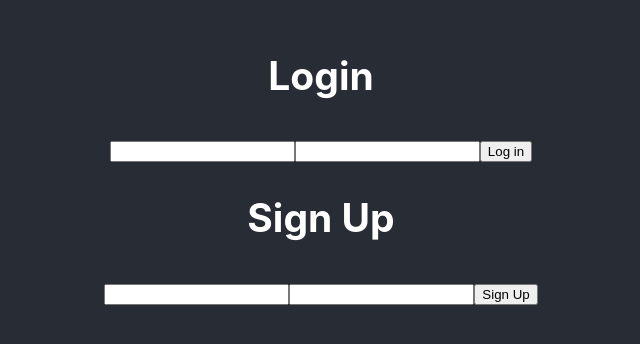
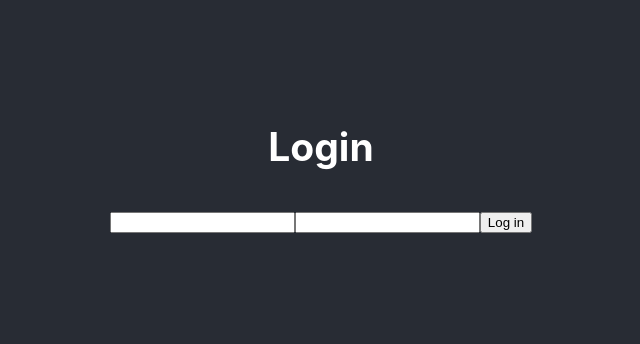
Before and after one commit to clinical-trial-finder/ClinicalTrialFinder-FE, a React (Create React App) app in the folder clinicaltrialfinder/: page / in a window 1280 px wide. Shown: the part 238-582 px from the top of the page, without its empty margins (319-959 px from the left). Built offline with nearby package versions, Linux system fonts and the light colour scheme.

Commit message:
Components receiving data

```diff
--- a/clinicaltrialfinder/src/App.js
+++ b/clinicaltrialfinder/src/App.js
@@ -8,16 +8,13 @@ import TrialsList from "./components/TrialsList";
 import SignUp from "./components/SignUp";
 
 function App() {
-  console.log("hello1");
   return (
     <Router>
       <div className="App">
         <div className="App-header">
-          <h2>Login</h2>
-          <Route path="/" component={Login} />
+          <Route exact path="/" component={Login} />
           <PrivateRoute path="/protected" component={TrialsList} />
-          <h2>Sign Up</h2>
-          <Route path="/" component={SignUp} />
+          <Route path="/signup" component={SignUp} />
         </div>
       </div>
     </Router>
--- a/clinicaltrialfinder/src/actions/index.js
+++ b/clinicaltrialfinder/src/actions/index.js
@@ -46,8 +46,8 @@ export const FETCH_DATA_FAILURE = "FETCH_DATA_FAILURE";
 export const getData = data => dispatch => {
   console.log("getData start", data); // don't know what data looks like
   dispatch({ type: FETCH_DATA_START });
-  axios
-    .get("https://clinical-trial-finder.herokuapp.com/temp")
+  return axiosWithAuth()
+    .get("https://clinical-trial-finder.herokuapp.com/studies")
     .then(res => {
       console.log(res);
       dispatch({ type: FETCH_DATA_SUCCESS, payload: res.data }); // find out what payload is set to
--- a/clinicaltrialfinder/src/components/Login.js
+++ b/clinicaltrialfinder/src/components/Login.js
@@ -33,6 +33,7 @@ class Login extends React.Component {
   render() {
     return (
       <div>
+        <h2>Login</h2>
         <form onSubmit={this.login}>
           <input
             type="text"
--- a/clinicaltrialfinder/src/components/SignUp.js
+++ b/clinicaltrialfinder/src/components/SignUp.js
@@ -25,7 +25,7 @@ class SignUp extends React.Component {
     e.preventDefault();
     this.props.signUp(this.state.credentials).then(res => {
       if (res) {
-        this.props.history.push("/protected");
+        this.props.history.push("/");
       }
     });
   };
@@ -34,6 +34,7 @@ class SignUp extends React.Component {
     console.log(this.props);
     return (
       <div>
+        <h2>Sign Up</h2>
         <form onSubmit={this.signUp}>
           <input
             type="text"
--- a/clinicaltrialfinder/src/components/TrialsList.js
+++ b/clinicaltrialfinder/src/components/TrialsList.js
@@ -10,7 +10,7 @@ class TrialsList extends Component {
   }
 
   render() {
-    console.log(this.props);
+    console.log("trial list this.props", this.props.conditions);
     return (
       <div>
         <h2>Check props</h2>
```
